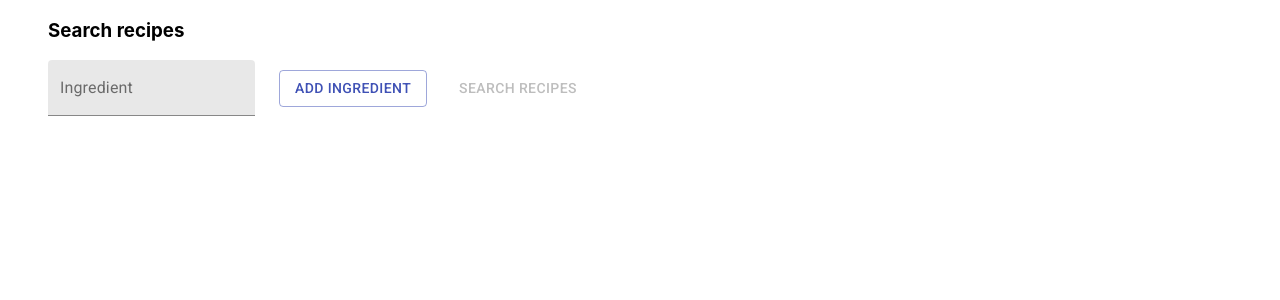
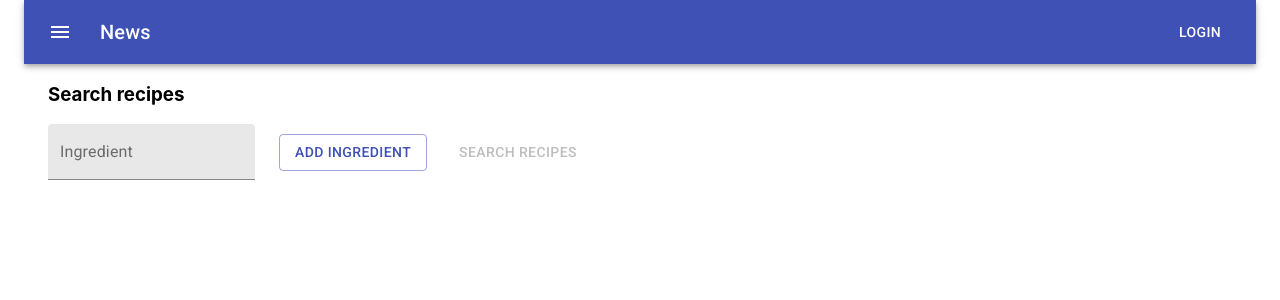
Before and after one commit to Alecinvader/react-recipe-getter, a React (Create React App) app: page / in a window 1280 px wide. Shown: the top 300 px of the page. Built offline with nearby package versions, Linux system fonts and the light colour scheme.

Commit message:
Added appbar and chips function

```diff
--- a/src/App.js
+++ b/src/App.js
@@ -1,16 +1,17 @@
-import React from 'react';
-import logo from './logo.svg';
-import './App.css';
-import {BrowserRouter as Router, Route} from 'react-router-dom';
-import RecipeFinder from './components/fetchRecipe';
-import Container from '@material-ui/core/Container';
+import React from "react";
+import logo from "./logo.svg";
+import "./App.css";
+import { BrowserRouter as Router, Route } from "react-router-dom";
+import RecipeFinder from "./components/fetchRecipe";
+import Container from "@material-ui/core/Container";
+import CustomAppBar from "./components/app-bar";
 
 function App() {
   return (
     <Router>
       <Container>
-        <Route path="/" exact component = {RecipeFinder}/>
-
+        <CustomAppBar />
+        <Route path="/" exact component={RecipeFinder} />
       </Container>
     </Router>
   );
--- a/src/components/RecipeCards.js
+++ b/src/components/RecipeCards.js
@@ -12,6 +12,7 @@ import Grid from "@material-ui/core/Grid";
 const useStyles = makeStyles({
   root: {
     maxWidth: 345,
+    minWidth: 220,
   },
   media: {
     height: 140,
--- /dev/null
+++ b/src/components/app-bar.js
@@ -0,0 +1,45 @@
+import React from "react";
+import AppBar from "@material-ui/core/AppBar";
+import Toolbar from "@material-ui/core/Toolbar";
+import Typography from "@material-ui/core/Typography";
+import Button from "@material-ui/core/Button";
+import IconButton from "@material-ui/core/IconButton";
+import MenuIcon from "@material-ui/icons/Menu";
+import { makeStyles } from "@material-ui/core/styles";
+
+const useStyles = makeStyles((theme) => ({
+  root: {
+    flexGrow: 1,
+  },
+  menuButton: {
+    marginRight: theme.spacing(2),
+  },
+  title: {
+    flexGrow: 1,
+  },
+}));
+
+function CustomAppBar() {
+  const classes = useStyles();
+
+  return (
+    <AppBar position="static">
+      <Toolbar>
+        <IconButton
+          edge="start"
+          className={classes.menuButton}
+          color="inherit"
+          aria-label="menu"
+        >
+          <MenuIcon />
+        </IconButton>
+        <Typography variant="h6" className={classes.title}>
+          News
+        </Typography>
+        <Button color="inherit">Login</Button>
+      </Toolbar>
+    </AppBar>
+  );
+}
+
+export default CustomAppBar;
--- a/src/components/fetchRecipe.js
+++ b/src/components/fetchRecipe.js
@@ -103,7 +103,13 @@ export class RecipeFinder extends React.Component {
 
   recipeList() {
     return (
-      <div>
+      <Grid
+        container
+        direction="row"
+        justify="flex-start"
+        alignItems="center"
+        spacing={2}
+      >
         {this.state.recipes.map((recipe) => {
           return (
             <Grid item>
@@ -115,12 +121,21 @@ export class RecipeFinder extends React.Component {
             </Grid>
           );
         })}
-      </div>
+      </Grid>
     );
   }
 
-  onIngredientDelete() {
-    console.log("you deleted it");
+  onIngredientDelete(title) {
+    this.setState(
+      {
+        ingredients: this.state.ingredients.filter(
+          (ingredient) => ingredient !== title
+        ),
+      },
+      () => {
+        this.convertIngredientsToString();
+      }
+    );
   }
 
   onIngredientSubmit(url) {
@@ -213,25 +228,22 @@ export class RecipeFinder extends React.Component {
           {this.state.ingredients.map((ingredient) => {
             return (
               <Grid item>
-                <Chip label={ingredient} onDelete={this.onIngredientDelete} />
+                <Chip
+                  label={ingredient}
+                  onDelete={() => {
+                    this.onIngredientDelete(ingredient);
+                  }}
+                />
               </Grid>
             );
           })}
         </Grid>
 
-        <Grid
-          container
-          direction="row"
-          justify="flex-start"
-          alignItems="center"
-          spacing={12}
-        >
-          {this.state.showSpinner === false ? (
-            this.recipeList()
-          ) : (
-            <LinearProgress />
-          )}
-        </Grid>
+        {this.state.showSpinner === false ? (
+          this.recipeList()
+        ) : (
+          <LinearProgress />
+        )}
       </Container>
     );
   }
```
